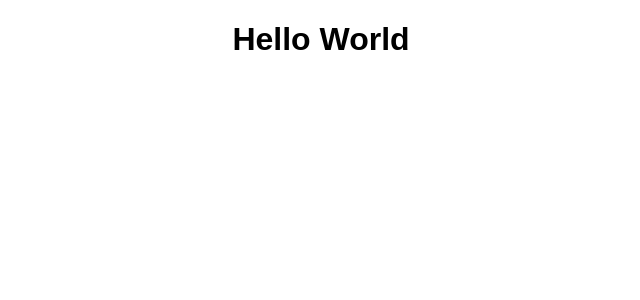
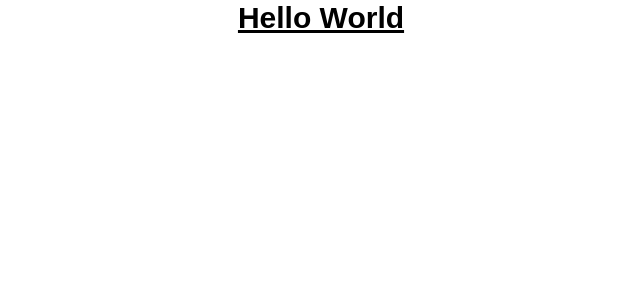
Before and after one commit to aneenajohn/POC-UI-Element-Tracker, a React (Create React App) app: page / in a window 1280 px wide. Shown: the top 300 px of the page, without its empty margins (319-959 px from the left). Built offline with nearby package versions, Linux system fonts and the light colour scheme.

Commit message:
Setup for tailwind css is done
Signed-off-by: Aneena John Xavier <aneena_john_xavier@epam.com>

```diff
--- a/package.json
+++ b/package.json
@@ -15,6 +15,9 @@
   },
   "devDependencies": {
     "@babel/runtime": "7.13.8",
+    "autoprefixer": "^10.4.16",
+    "postcss": "^8.4.31",
+    "tailwindcss": "^3.3.3",
     "typescript": "4.1.3"
   },
   "scripts": {
--- /dev/null
+++ b/postcss.config.js
@@ -0,0 +1,6 @@
+module.exports = {
+    plugins: {
+        tailwindcss: {},
+        autoprefixer: {},
+    }
+}
--- a/src/App.js
+++ b/src/App.js
@@ -1,9 +1,9 @@
-import "./styles.css";
+import "./main.css";
 
 export default function App() {
   return (
     <div className="App">
-      <h1>Hello World</h1>
+      <h1 className="text-3xl font-bold underline">Hello World</h1>
     </div>
   );
 }
--- /dev/null
+++ b/src/main.css
@@ -0,0 +1,8 @@
+@tailwind base;
+@tailwind components;
+@tailwind utilities;
+
+.App {
+  font-family: sans-serif;
+  text-align: center;
+}
--- a/src/styles.css
+++ /dev/null
@@ -1,4 +0,0 @@
-.App {
-  font-family: sans-serif;
-  text-align: center;
-}
--- /dev/null
+++ b/tailwind.config.js
@@ -0,0 +1,8 @@
+/** @type {import('tailwindcss').Config} */
+module.exports = {
+  content: ["./src/*.{jsx,js}", "./src/components/*.{jsx,js}"],
+  theme: {
+    extend: {},
+  },
+  plugins: [],
+}
```
Also changed, not shown: 1 other file (tests, documents, lock files or other folders).
